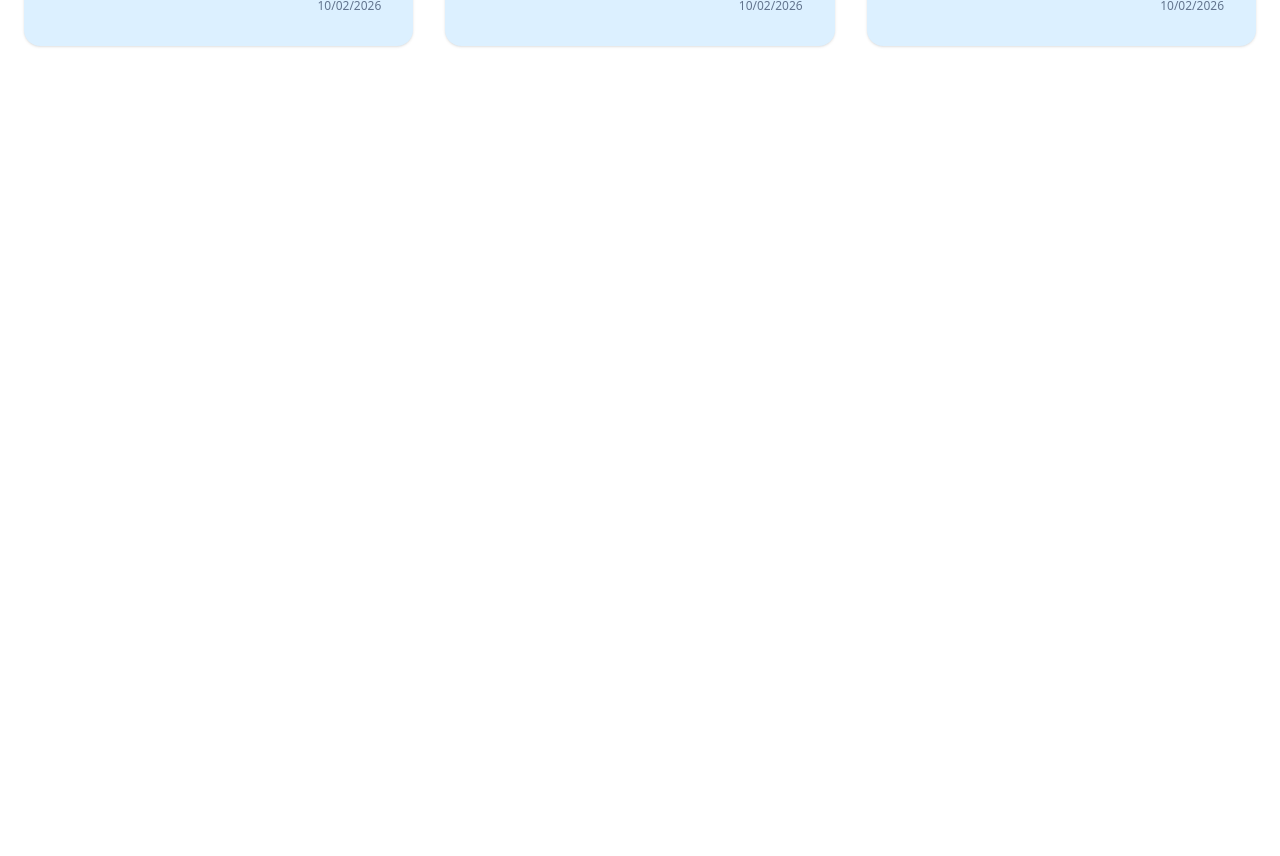
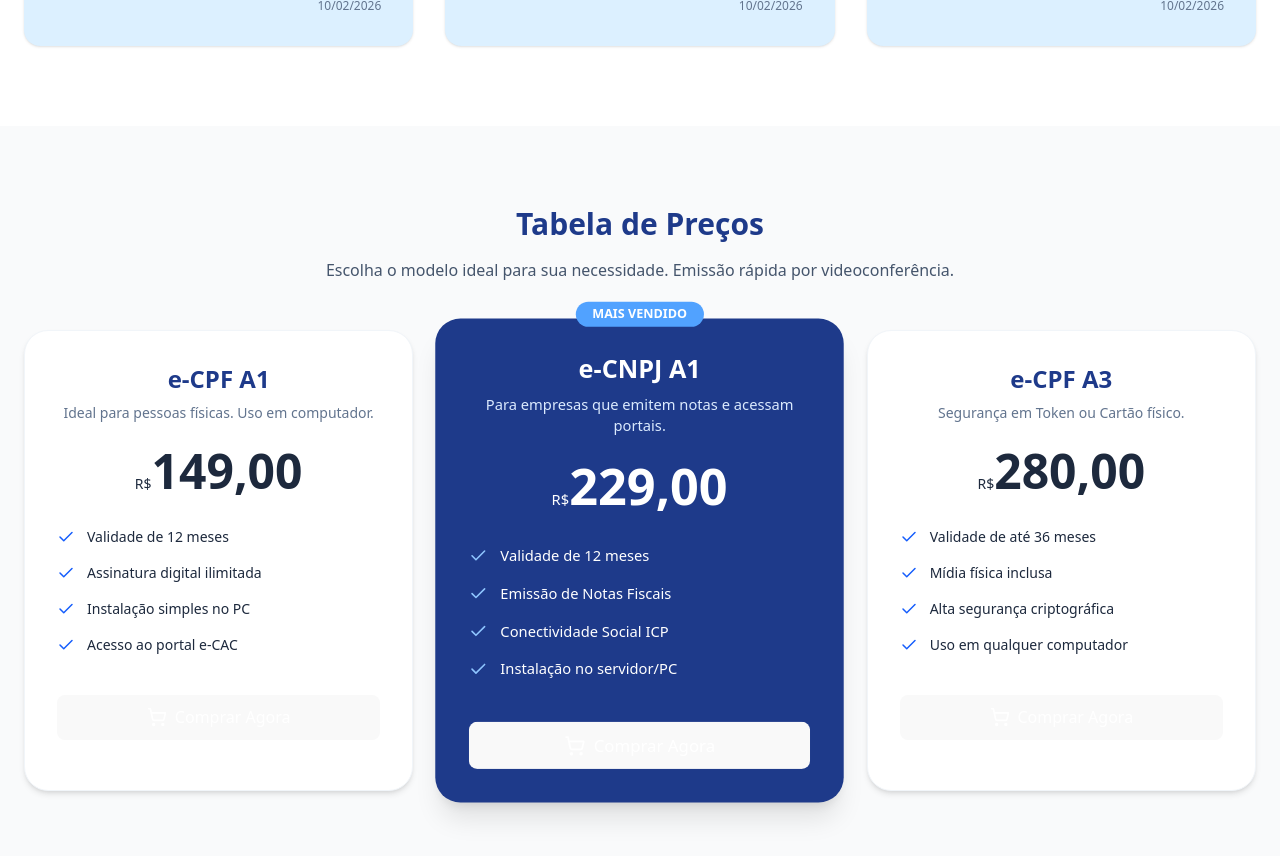
Before and after one commit to jpmacielprado/Landing_MPrime, a React (Vite) app: page / in a window 1280 px wide. Shown: the part 2800-3656 px from the top of the page. Before the commit the page ends 2926 px from the top, so only its background shows below. Built offline with nearby package versions, Linux system fonts and the light colour scheme.

Commit message:
pricing.tsx criado

```diff
--- /dev/null
+++ b/src/components/Pricing.tsx
@@ -0,0 +1,90 @@
+import React from 'react';
+import { Check, ShoppingCart } from 'lucide-react';
+
+const plans = [
+    {
+        name: 'e-CPF A1',
+        description: 'Ideal para pessoas físicas. Uso em computador.',
+        price: '149,00',
+        features: ['Validade de 12 meses', 'Assinatura digital ilimitada', 'Instalação simples no PC', 'Acesso ao portal e-CAC'],
+        highlight: false,
+    },
+    {
+        name: 'e-CNPJ A1',
+        description: 'Para empresas que emitem notas e acessam portais.',
+        price: '229,00',
+        features: ['Validade de 12 meses', 'Emissão de Notas Fiscais', 'Conectividade Social ICP', 'Instalação no servidor/PC'],
+        highlight: true, // Card em destaque
+    },
+    {
+        name: 'e-CPF A3',
+        description: 'Segurança em Token ou Cartão físico.',
+        price: '280,00',
+        features: ['Validade de até 36 meses', 'Mídia física inclusa', 'Alta segurança criptográfica', 'Uso em qualquer computador'],
+        highlight: false,
+    },
+];
+
+const Pricing: React.FC = () => {
+    return (
+        <section className="py-20 bg-gray-50">
+            <div className="container mx-auto px-6 text-center">
+                <h2 className="text-3xl font-bold text-[#1e3a8a] mb-4">
+                    Tabela de Preços
+                </h2>
+                <p className="text-slate-600 mb-12 max-w-2xl mx-auto">
+                    Escolha o modelo ideal para sua necessidade. Emissão rápida por videoconferência.
+                </p>
+
+                <div className="grid grid-cols-1 md:grid-cols-3 gap-8">
+                    {plans.map((plan, index) => (
+                        <div
+                            key={index}
+                            className={`relative p-8 rounded-3xl transition-all duration-300 ${plan.highlight
+                                    ? 'bg-[#1e3a8a] text-white scale-105 shadow-xl z-10'
+                                    : 'bg-white text-slate-800 shadow-md hover:shadow-lg border border-slate-100'
+                                }`}
+                        >
+                            {plan.highlight && (
+                                <span className="absolute -top-4 left-1/2 -translate-x-1/2 bg-blue-400 text-white text-xs font-bold px-4 py-1 rounded-full uppercase">
+                                    Mais Vendido
+                                </span>
+                            )}
+
+                            <h3 className={`text-2xl font-bold mb-2 ${plan.highlight ? 'text-white' : 'text-[#1e3a8a]'}`}>
+                                {plan.name}
+                            </h3>
+                            <p className={`text-sm mb-6 ${plan.highlight ? 'text-blue-100' : 'text-slate-500'}`}>
+                                {plan.description}
+                            </p>
+
+                            <div className="mb-8">
+                                <span className="text-sm font-medium">R$</span>
+                                <span className="text-5xl font-bold">{plan.price}</span>
+                            </div>
+
+                            <ul className="space-y-4 mb-10 text-left">
+                                {plan.features.map((feature, fIndex) => (
+                                    <li key={fIndex} className="flex items-center gap-3 text-sm">
+                                        <Check size={18} className={plan.highlight ? 'text-blue-300' : 'text-blue-600'} />
+                                        {feature}
+                                    </li>
+                                ))}
+                            </ul>
+
+                            <button className={`w-full py-4 rounded-xl font-bold flex items-center justify-center gap-2 transition-colors ${plan.highlight
+                                    ? 'bg-blue-400 hover:bg-blue-500 text-white'
+                                    : 'bg-[#1e3a8a] hover:bg-[#162a63] text-white'
+                                }`}>
+                                <ShoppingCart size={20} />
+                                Comprar Agora
+                            </button>
+                        </div>
+                    ))}
+                </div>
+            </div>
+        </section>
+    );
+};
+
+export default Pricing;
--- a/src/pages/Landing.tsx
+++ b/src/pages/Landing.tsx
@@ -4,6 +4,7 @@ import About from '../components/About';
 import Features from '../components/Features';
 import Benefits from '../components/Benefits';
 import Reviews from '../components/Reviews';
+import Pricing from '../components/Pricing';
 
 const Landing: React.FC = () => {
   return (
@@ -14,6 +15,7 @@ const Landing: React.FC = () => {
         <Features />
         <Benefits />
         <Reviews />
+        <Pricing />
       </main>
 
       {/* 5. Rodapé */}
```
